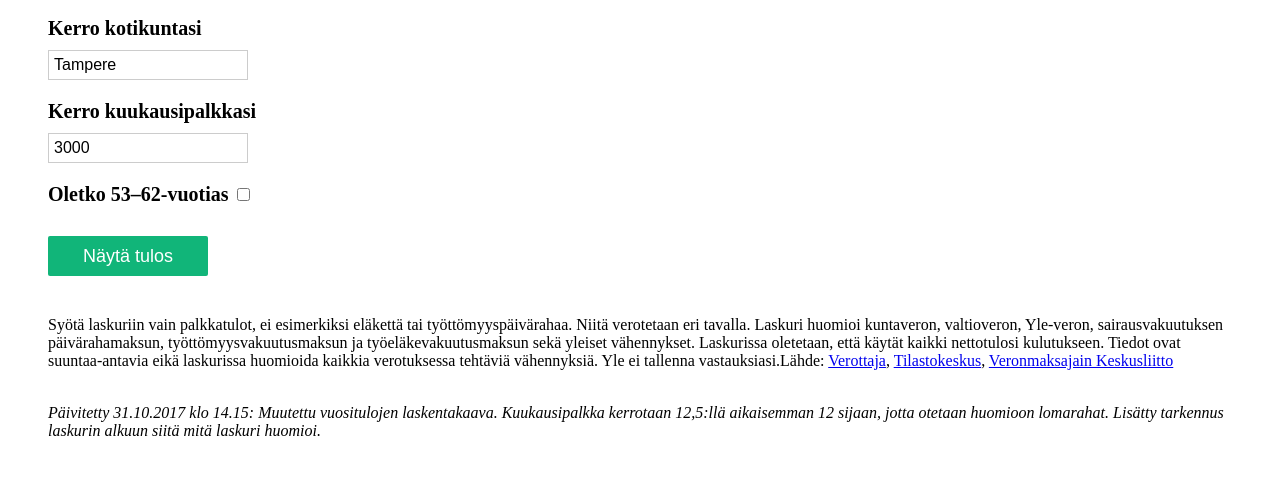
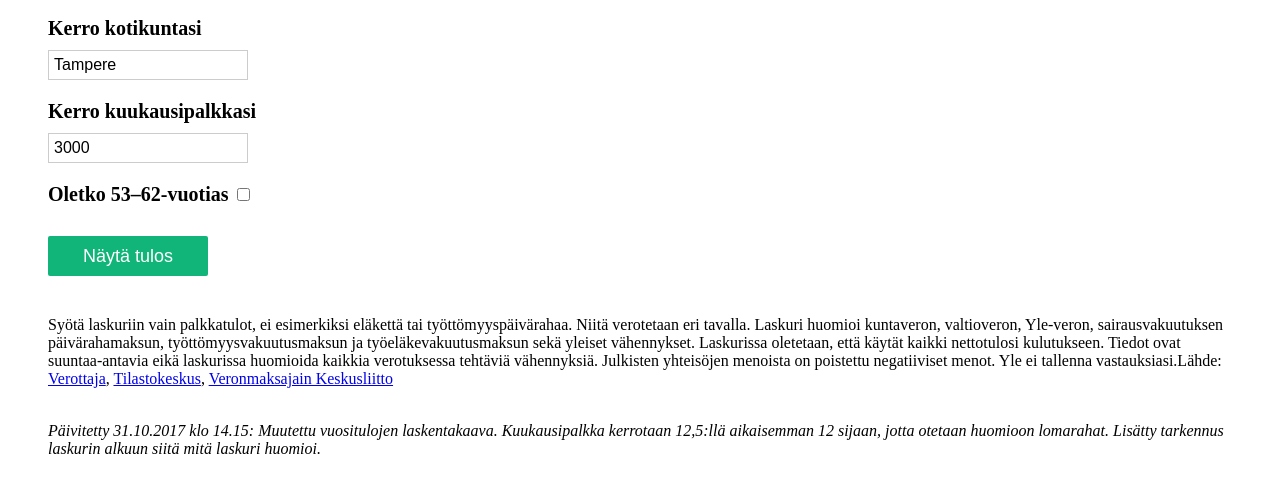
Before and after one commit to teelmo/2017-10-verokone, a website: page public/standalone/index.html in a window 1280 px wide. Shown: the part 91-584 px from the top of the page. Drawn offline with nearby package versions, Linux system fonts and the light colour scheme; no server answers.

Commit message:
Added stuff to caption.

```diff
--- a/public/standalone/index.html
+++ b/public/standalone/index.html
@@ -25,7 +25,7 @@
     </div>
   </div>
   <div class="result_container hidden"></div>
-  <figcaption class="yle__article__figure__caption"><span class="yle__article__figure__caption__text">Syötä laskuriin vain palkkatulot, ei esimerkiksi eläkettä tai työttömyyspäivärahaa. Niitä verotetaan eri tavalla. Laskuri huomioi kuntaveron, valtioveron, Yle-veron, sairausvakuutuksen päivärahamaksun, työttömyysvakuutusmaksun ja työeläkevakuutusmaksun sekä yleiset vähennykset. Laskurissa oletetaan, että käytät kaikki nettotulosi kulutukseen. Tiedot ovat suuntaa-antavia eikä laskurissa huomioida kaikkia verotuksessa tehtäviä vähennyksiä. Yle ei tallenna vastauksiasi.</span><span class="yle__article__figure__caption__source" itemprop="copyrightHolder">Lähde: <a href="https://www.vero.fi/fi-FI/Syventavat_veroohjeet/Henkiloasiakkaan_tuloverotus/Verotettavan_tulon_laskeminen_henkilover" target="_blank">Verottaja</a>, <a hreF="http://stat.fi/til/jmete/index.html" target="_blank">Tilastokeskus</a>, <a hreF="http://www.veronmaksajat.fi/" target="_blank">Veronmaksajain Keskusliitto</a></span></figcaption>
+  <figcaption class="yle__article__figure__caption"><span class="yle__article__figure__caption__text">Syötä laskuriin vain palkkatulot, ei esimerkiksi eläkettä tai työttömyyspäivärahaa. Niitä verotetaan eri tavalla. Laskuri huomioi kuntaveron, valtioveron, Yle-veron, sairausvakuutuksen päivärahamaksun, työttömyysvakuutusmaksun ja työeläkevakuutusmaksun sekä yleiset vähennykset. Laskurissa oletetaan, että käytät kaikki nettotulosi kulutukseen. Tiedot ovat suuntaa-antavia eikä laskurissa huomioida kaikkia verotuksessa tehtäviä vähennyksiä. Julkisten yhteisöjen menoista on poistettu negatiiviset menot. Yle ei tallenna vastauksiasi.</span><span class="yle__article__figure__caption__source" itemprop="copyrightHolder">Lähde: <a href="https://www.vero.fi/fi-FI/Syventavat_veroohjeet/Henkiloasiakkaan_tuloverotus/Verotettavan_tulon_laskeminen_henkilover" target="_blank">Verottaja</a>, <a hreF="http://stat.fi/til/jmete/index.html" target="_blank">Tilastokeskus</a>, <a hreF="http://www.veronmaksajat.fi/" target="_blank">Veronmaksajain Keskusliitto</a></span></figcaption>
   <p><br /><em>Päivitetty 31.10.2017 klo 14.15: Muutettu vuositulojen laskentakaava. Kuukausipalkka kerrotaan 12,5:llä aikaisemman 12 sijaan, jotta otetaan huomioon lomarahat. Lisätty tarkennus laskurin alkuun siitä mitä laskuri huomioi.</em></p>
   <noscript>
     Toteutus vaati toimiakseen JavaScriptin.
```
Also changed, not shown: index.html (+1 -1 lines), public/index.html (+1 -1 lines).
